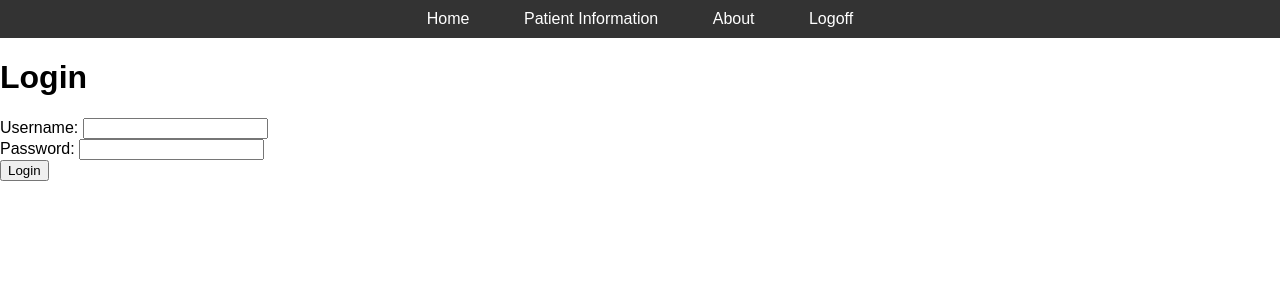
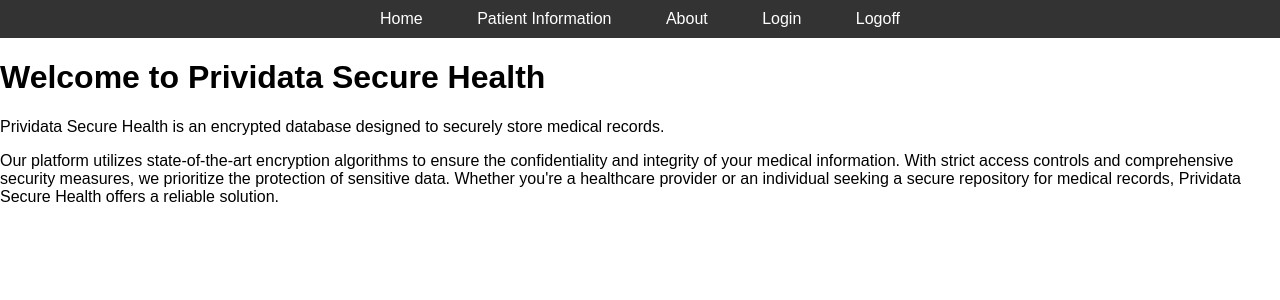
Before and after one commit to gwstallsmith/Prividata-Secure-Health, a Flask app: page / in a window 1280 px wide. Shown: the top 300 px of the page. Run offline with Flask 3, Linux system fonts and the light colour scheme.

Commit message:
Added home page. Restructured site control flow to go to home page instead of login_succ/fail.

```diff
--- a/app.py
+++ b/app.py
@@ -7,11 +7,15 @@ app = Flask(__name__)
 
 
 @app.route('/', methods=['GET'])
+def index_page():
+    return render_template('index.html', error = None)
+
+
+@app.route('/login', methods=['GET'])
 def login_page():
     return render_template('login.html', error = None)
 
-
-@app.route('/login', methods=['GET', 'POST'])
+@app.route('/check_credentials', methods=['GET', 'POST'])
 def check_credentials():
     error = None
     if request.method == 'POST':
@@ -30,7 +34,7 @@ def check_credentials():
             # Simulate a successful login
             user = result
             # Store user information in a cookie
-            response = make_response(render_template('login_success.html', user=user))
+            response = make_response(render_template('index.html', user=user))
 
             response.set_cookie('ID', str(user[0]))
             response.set_cookie('Username', str(user[1]))
@@ -82,14 +86,13 @@ def sign_up():
 
         if result:
             # Simulate a successful login
-            user = result
             # Store user information in a cookie
-            response = make_response(render_template('login_success.html', user=user))
+            response = make_response(render_template('index.html', user=result))
 
-            response.set_cookie('ID', str(user[0]))
-            response.set_cookie('Username', str(user[1]))
+            response.set_cookie('ID', str(result[0]))
+            response.set_cookie('Username', str(result[1]))
 
-            return render_template('login_success.html', user=result)
+            return response
         else:
             # Input new user into database
             cursor.execute("SELECT MAX(ID) FROM Credentials")
@@ -141,7 +144,7 @@ def home():
 @app.route('/logout')
 def logout():
     # Clear the cookies by creating a response and deleting the cookies
-    response = make_response(redirect(url_for('login_page')))  # Redirect to login page
+    response = make_response(redirect(url_for('index_page')))  # Redirect to home page
     response.set_cookie('ID', '', expires = 0)  # Clear 'ID' cookie
     response.set_cookie('Username', '', expires = 0)  # Clear 'Username' cookie
     return response
--- a/templates/index.html
+++ b/templates/index.html
@@ -13,12 +13,17 @@
       <li><a href="/">Home</a></li>
       <li><a href="/patient_info">Patient Information</a></li>
       <li><a href="#">About</a></li>
+      <li><a href="/login">Login</a></li>
       <li><a href="/logout">Logoff</a></li>
   </ul>
 </nav>
 
 <body>
-    Index
+  <h1>Welcome to Prividata Secure Health</h1>
+  <p>Prividata Secure Health is an encrypted database designed to securely store medical records.</p>
+  <p>Our platform utilizes state-of-the-art encryption algorithms to ensure the confidentiality and integrity of your medical information. With strict access controls and comprehensive security measures, we prioritize the protection of sensitive data. Whether you're a healthcare provider or an individual seeking a secure repository for medical records, Prividata Secure Health offers a reliable solution.</p>
+
+
   </body>
 
 
--- a/templates/login.html
+++ b/templates/login.html
@@ -13,13 +13,14 @@
       <li><a href="/">Home</a></li>
       <li><a href="/patient_info">Patient Information</a></li>
       <li><a href="#">About</a></li>
+      <li><a href="/login">Login</a></li>
       <li><a href="/logout">Logoff</a></li>
   </ul>
 </nav>
 
 <body>
   <h1>Login</h1>
-  <form id="frmLogin" method="POST", action="/login">
+  <form id="frmLogin" method="POST", action="/check_credentials">
       <label for="inputUsername">Username:</label>
       <input type="text" id="inputUsername" name="username" required><br>
       <label for="inputPassword">Password:</label>
--- a/templates/login_failure.html
+++ b/templates/login_failure.html
@@ -13,6 +13,7 @@
       <li><a href="/">Home</a></li>
       <li><a href="/patient_info">Patient Information</a></li>
       <li><a href="#">About</a></li>
+      <li><a href="/login">Login</a></li>
       <li><a href="/logout">Logoff</a></li>
   </ul>
 </nav>
--- a/templates/login_success.html
+++ b/templates/login_success.html
@@ -13,6 +13,7 @@
       <li><a href="/">Home</a></li>
       <li><a href="/patient_info">Patient Information</a></li>
       <li><a href="#">About</a></li>
+      <li><a href="/login">Login</a></li>
       <li><a href="/logout">Logoff</a></li>
   </ul>
 </nav>
--- a/templates/patient_info.html
+++ b/templates/patient_info.html
@@ -7,15 +7,15 @@
   <title>Prividata Secure Health</title>
   <link rel="stylesheet" href="/static/css/global.css">
 </head>
-
 <nav>
     <ul>
         <li><a href="/">Home</a></li>
         <li><a href="/patient_info">Patient Information</a></li>
         <li><a href="#">About</a></li>
+        <li><a href="/login">Login</a></li>
         <li><a href="/logout">Logoff</a></li>
     </ul>
-</nav>
+  </nav>
 
 <body>
 
--- a/templates/sign_up.html
+++ b/templates/sign_up.html
@@ -13,10 +13,10 @@
       <li><a href="/">Home</a></li>
       <li><a href="/patient_info">Patient Information</a></li>
       <li><a href="#">About</a></li>
+      <li><a href="/login">Login</a></li>
       <li><a href="/logout">Logoff</a></li>
   </ul>
 </nav>
-
 <body>
   <h1>Sign-up</h1>
   <form id="frmLogin" method="POST", action="/sign_up">
```
Lines whose indentation alone changed are shown as unchanged.
